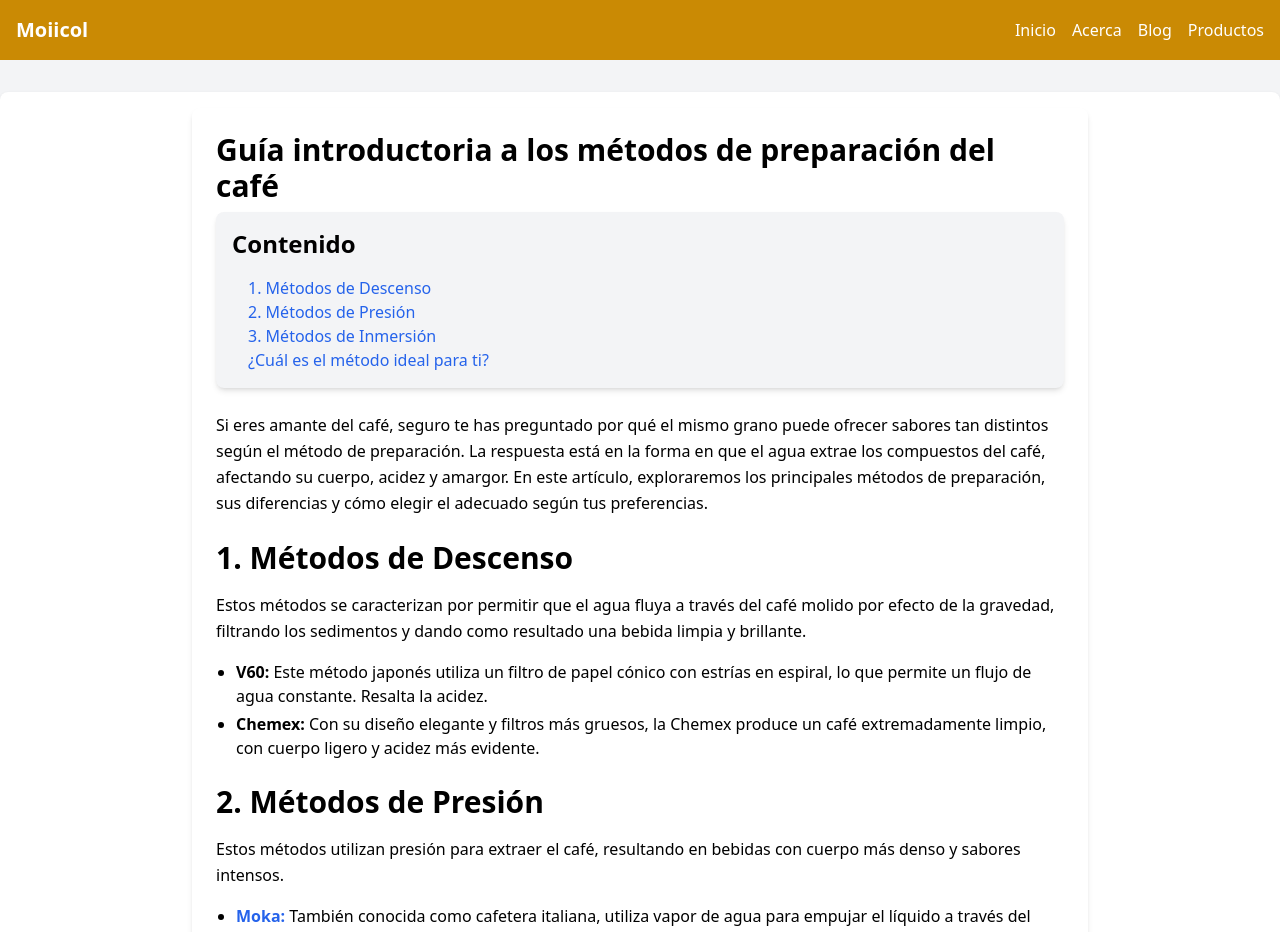
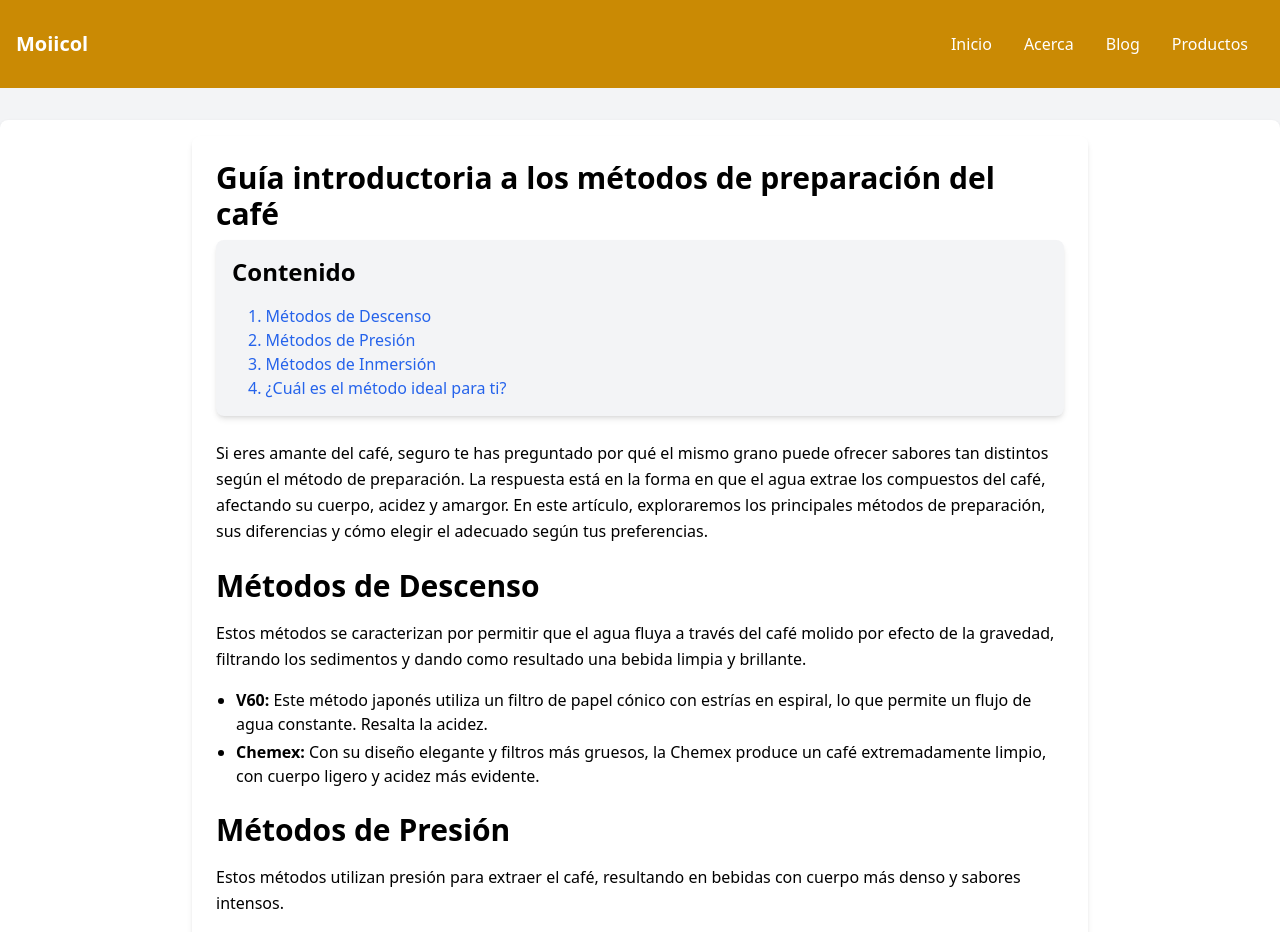
Before and after one commit to danielcaicedoj/moiicol-website, a React (Vite) app: page /blog/guia-introductoria-metodos-general in a window 1280 px wide. Shown: the top 932 px of the page. Built offline with nearby package versions, Linux system fonts and the light colour scheme.

Commit message:
fix navbar dropdown menu

```diff
--- a/package.json
+++ b/package.json
@@ -14,6 +14,7 @@
   "dependencies": {
     "react": "^19.0.0",
     "react-dom": "^19.0.0",
+    "react-icons": "^5.5.0",
     "react-markdown": "^10.1.0",
     "react-router-dom": "^7.3.0",
     "remark-gfm": "^4.0.1",
--- a/src/components/Navbar.jsx
+++ b/src/components/Navbar.jsx
@@ -1,24 +1,48 @@
-import React from 'react';
-import { Link } from 'react-router-dom'; // Importa Link desde react-router-dom
+import React, { useState } from "react";
+import { Link } from "react-router-dom";
+import { FiMenu, FiX } from "react-icons/fi"; // Iconos de hamburguesa y cierre
 
 function Navbar() {
+  const [isOpen, setIsOpen] = useState(false);
+
+  const toggleMenu = () => {
+    setIsOpen(!isOpen);
+  };
+
+  // Función para cerrar el menú cuando se hace clic en un enlace
+  const closeMenu = () => {
+    setIsOpen(false);
+  };
+
   return (
     <nav className="bg-yellow-600 p-4">
       <div className="container mx-auto flex justify-between items-center">
+        {/* Logo */}
         <Link to="/" className="text-white font-bold text-xl">
           Moiicol
         </Link>
-        <div className="flex space-x-4">
-          <Link to="/" className="text-white hover:text-sky-300">
+
+        {/* Botón de menú para móviles */}
+        <button className="md:hidden text-white text-2xl" onClick={toggleMenu}>
+          {isOpen ? <FiX /> : <FiMenu />}
+        </button>
+
+        {/* Menú de navegación */}
+        <div
+          className={`${
+            isOpen ? "block" : "hidden"
+          } md:flex flex-col md:flex-row absolute md:static top-16 left-0 w-full md:w-auto bg-yellow-600 md:bg-transparent text-center md:text-left`}
+        >
+          <Link to="/" className="block text-white hover:text-sky-300 p-4 border-b md:border-none" onClick={closeMenu}>
             Inicio
           </Link>
-          <Link to="/about" className="text-white hover:text-sky-300">
+          <Link to="/about" className="block text-white hover:text-sky-300 p-4 border-b md:border-none" onClick={closeMenu}>
             Acerca
           </Link>
-          <Link to="/blog" className="text-white hover:text-sky-300">
+          <Link to="/blog" className="block text-white hover:text-sky-300 p-4 border-b md:border-none" onClick={closeMenu}>
             Blog
           </Link>
-          <Link to="/contact" className="text-white hover:text-sky-300">
+          <Link to="/contact" className="block text-white hover:text-sky-300 p-4 border-b md:border-none" onClick={closeMenu}>
             Productos
           </Link>
         </div>
--- a/src/components/TableOfContents.jsx
+++ b/src/components/TableOfContents.jsx
@@ -6,7 +6,7 @@ const TableOfContents = ({ headings }) => {
                 {headings.map((heading) => (
                     <li key={heading.id} style={{ marginLeft: `${heading.level - 1}rem` }}>
                         <a href={`#${heading.id}`} className="text-blue-600 hover:underline">
-                            {heading.text}
+                            {heading.counter ? `${heading.counter}. ` : "• "}{heading.text}
                         </a>
                     </li>
                 ))}
--- a/src/data/blogs.js
+++ b/src/data/blogs.js
@@ -10,19 +10,19 @@ export const blogs = [
 
 Si eres amante del café, seguro te has preguntado por qué el mismo grano puede ofrecer sabores tan distintos según el método de preparación.  La respuesta está en la forma en que el agua extrae los compuestos del café, afectando su cuerpo, acidez y amargor. En este artículo, exploraremos los principales métodos de preparación, sus diferencias y cómo elegir el adecuado según tus preferencias.
 
-## 1. Métodos de Descenso
+## Métodos de Descenso
 Estos métodos se caracterizan por permitir que el agua fluya a través del café molido por efecto de la gravedad, filtrando los sedimentos y dando como resultado una bebida limpia y brillante.
 
 - **V60:** Este método japonés utiliza un filtro de papel cónico con estrías en espiral, lo que permite un flujo de agua constante. Resalta la acidez.
 - **Chemex:** Con su diseño elegante y filtros más gruesos, la Chemex produce un café extremadamente limpio, con cuerpo ligero y acidez más evidente.
 
-## 2. Métodos de Presión
+## Métodos de Presión
 Estos métodos utilizan presión para extraer el café, resultando en bebidas con cuerpo más denso y sabores intensos.
 
 - **[Moka:](/blog/guia-metodos-moka)** También conocida como cafetera italiana, utiliza vapor de agua para empujar el líquido a través del café molido. Produce una bebida con sabor intenso y sensación en boca pesada.
 - **Sifón Japonés:** Un método visualmente impactante que usa presión de vapor y vacío para extraer el café. El resultado es una taza con cuerpo sedoso.
 
-## 3. Métodos de Inmersión
+## Métodos de Inmersión
 Aquí, el café permanece en contacto con el agua durante un tiempo determinado antes de ser filtrado, lo que da como resultado una bebida pesada y con sabores intensos.
 
 - **Prensa Francesa:** Uno de los métodos más clásicos. Permite que los aceites y sedimentos permanezcan en la bebida, aportando un cuerpo más robusto.
--- a/src/pages/BlogPost.jsx
+++ b/src/pages/BlogPost.jsx
@@ -20,11 +20,12 @@ const BlogPost = () => {
         const markdownContent = blog.content;
         const regex = /^(#{1,4})\s(.+)$/gm;
         let match;
+        let counter = 0;
         while ((match = regex.exec(markdownContent)) !== null) {
             const level = match[1].length;
             const text = match[2];
             const id = text.toLowerCase().replace(/\s+/g, "-");
-            extractedHeadings.push({ id, text, level });
+            extractedHeadings.push({ id, text, level, counter: level === 2 ? ++counter : null });
         }
         setHeadings(extractedHeadings);
     }, [blog.content]);
```
Also changed, not shown: 1 other file (tests, documents, lock files or other folders).
